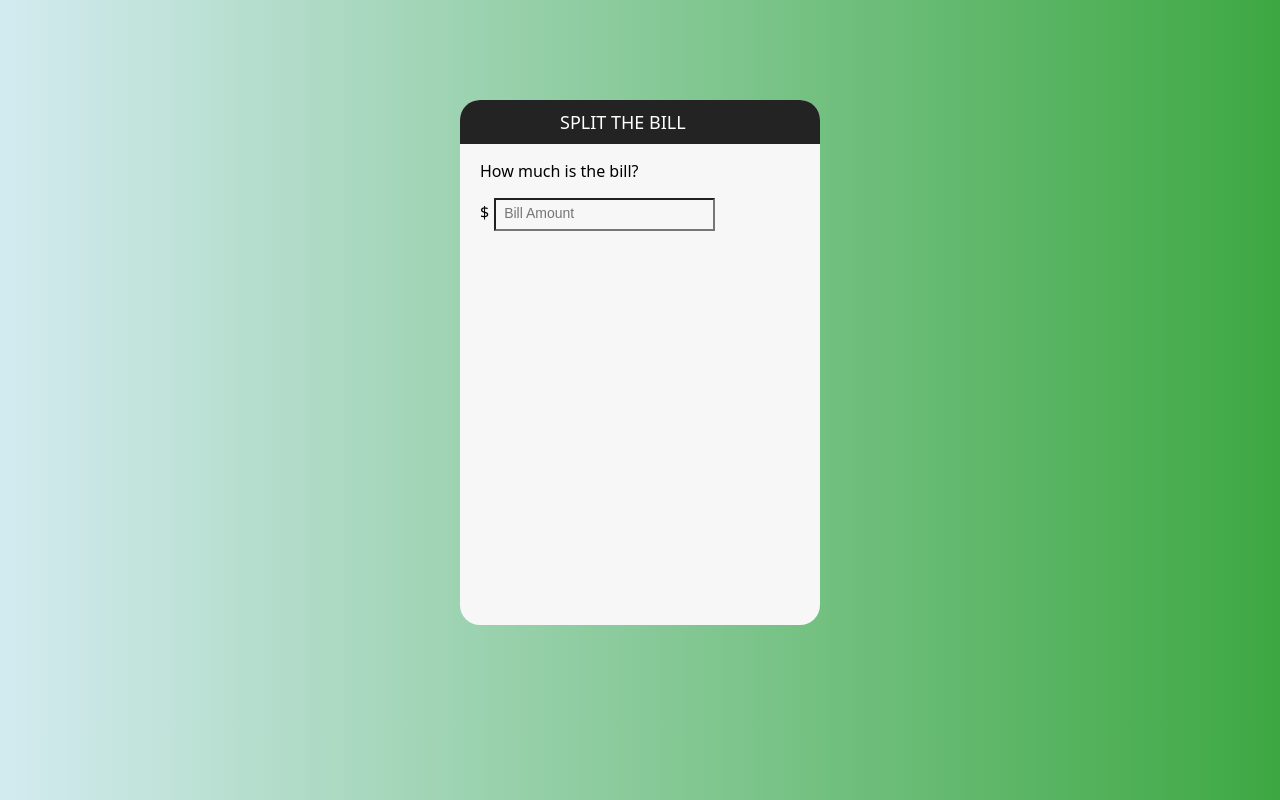
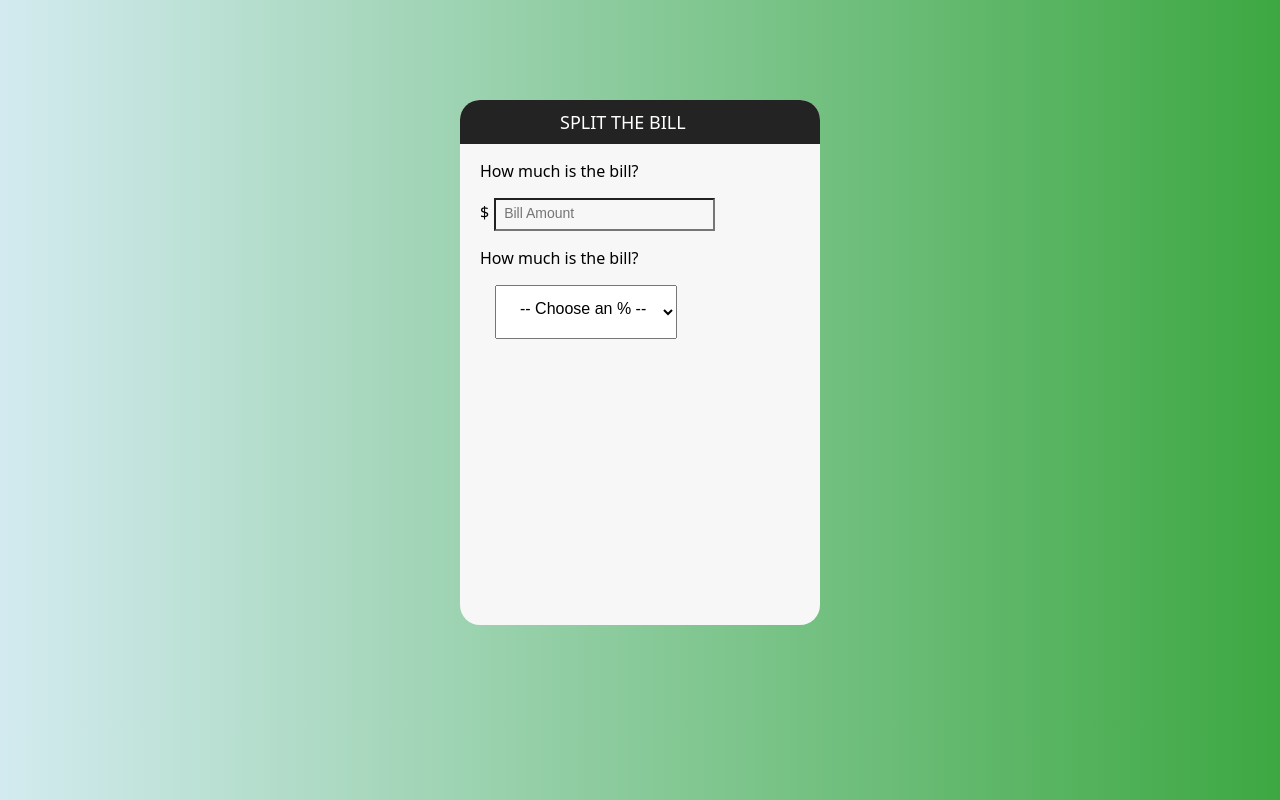
Before and after one commit to LeonNimoy/Split_the_Bill, a React (Create React App) app: page / in a window 1280 px wide. Built offline with nearby package versions, Linux system fonts and the light colour scheme.

Commit message:
ESlint ignore updated; Percentage feature added.

```diff
--- a/src/components/client_calculator.jsx
+++ b/src/components/client_calculator.jsx
@@ -5,10 +5,12 @@ import {
   Title,
   Text,
   UserInput,
+  PercentageContainer,
 } from './client_calculator.style';
 
 function ClientCalculator() {
   return (
+    <div>
       <CalculatorContainer>
         <Title>Split The Bill</Title>
         <Text>How much is the bill?</Text>
@@ -16,7 +18,19 @@ function ClientCalculator() {
           $
           <UserInput placeholder="Bill Amount" />
         </Text>
+        <Text>How much is the bill?</Text>
+        <PercentageContainer>
+          <option disabled selected value="0">
+            -- Choose an % --
+          </option>
+          <option value="0.3">30&#37;</option>
+          <option value="0.2">20&#37;</option>
+          <option value="0.15">15&#37;</option>
+          <option value="0.1">10&#37;</option>
+          <option value="0.05">5&#37;</option>
+        </PercentageContainer>
       </CalculatorContainer>
+    </div>
   );
 }
 
--- a/src/components/client_calculator.style.js
+++ b/src/components/client_calculator.style.js
@@ -1,17 +1,17 @@
 import styled from 'styled-components';
 
-export const CalculatorContainer = styled.div `
+export const CalculatorContainer = styled.div`
   height: 525px;
   width: 360px;
   margin: 100px auto;
-    background: rgb(247,247,247);
-    box-shadow: 0 0 3px rgb(2,0,36,1) 0%;
+  background: rgb(247, 247, 247);
+  box-shadow: 0 0 3px rgb(2, 0, 36, 1) 0%;
   border-radius: 20px;
   -webkit-border-radius: 20px;
-    -moz-border-radius:
+  -moz-border-radius: ;
 `;
-export const Title = styled.p `
-background:#242323;
+export const Title = styled.p`
+  background: #242323;
   color: white;
   margin: 0;
   padding: 10px 100px;
@@ -21,10 +21,10 @@ font-weight: normal;
   border-top-left-radius: 20px;
   border-top-right-radius: 20px;
 `;
-export const Text = styled.p `
+export const Text = styled.p`
   padding-left: 20px;
 `;
-export const UserInput = styled.input `
+export const UserInput = styled.input`
   font-size: 14px;
   /*color: #2980b9;*/
   color: red;
@@ -33,3 +33,8 @@ width: 60%;
   padding: 5px 5px 8px 8px;
   margin-left: 5px;
 `;
+export const PercentageContainer = styled.select`
+  padding: 13px 13px 20px 20px;
+  margin-left: 35px;
+  font-size: 16px;
+`;
```
Also changed, not shown: 1 other file (tests, documents, lock files or other folders). Lines whose indentation alone changed are shown as unchanged.
